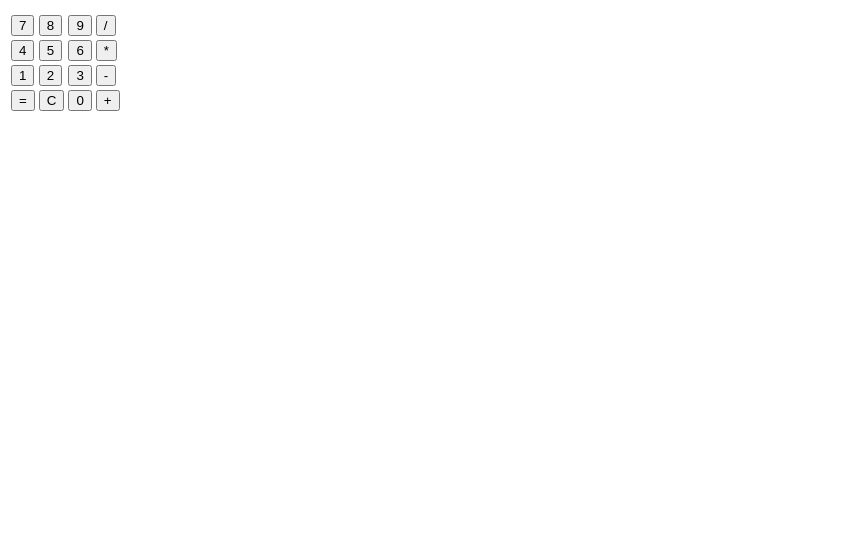
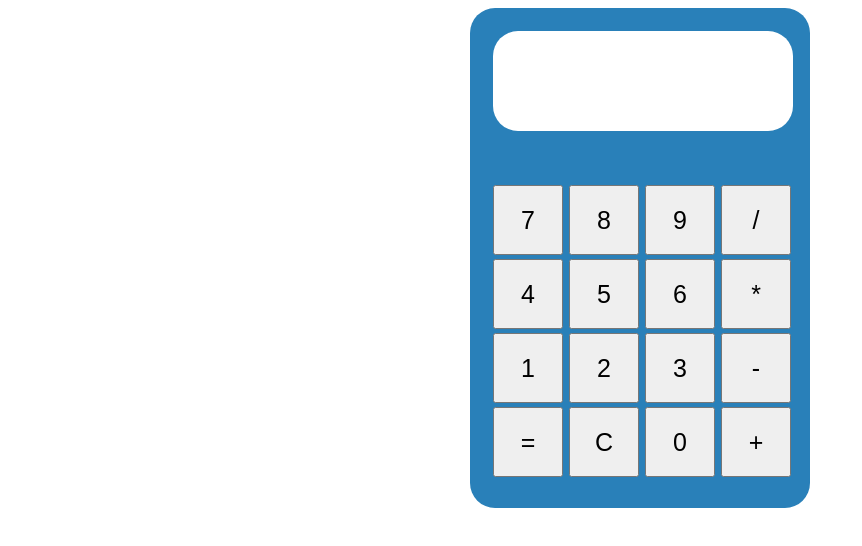
Before and after one commit to CarlosV2019/calculadora, a plain HTML site: page index.html in a window 1280 px wide. Shown: the whole page, without its empty margins (0-862 px from the left). Drawn offline with Linux system fonts and the light colour scheme.

Commit message:
estilos para front calculadora

```diff
--- /dev/null
+++ b/estilos.css
@@ -0,0 +1,34 @@
+/* Estilo para la calculadora general */
+.calculadora{
+    display: block;
+    margin:0 auto;
+    padding: 20px;
+    background-color: #2980b9;
+    width: 340px;
+    height: 500px;
+    border-radius: 25px;
+}
+
+.calculadora td button{
+    display: block;
+    width: 70px;
+    height: 70px;
+    font-size: 25px;
+    /*padding-top: 20px;
+    color: #fff;
+    text-align: center;
+    width: 25px;*/
+}
+
+#resultado{
+    display: block;
+    text-align: center;
+    font-size: 40px;
+    margin-bottom: 50px;
+    width: 300px;
+    height: 100px;
+    line-height: 100px;
+    background-color: #fff;
+    border-radius: 25px;
+    overflow: scroll;
+}
--- a/index.html
+++ b/index.html
@@ -3,7 +3,8 @@
 <head>
     <meta charset="UTF-8">
     <title>Calculadora con javascript</title>
-    <link type="text/css" href="estilo.css" rel="stylesheet">
+    <link type="text/css" href="estilos.css" rel="stylesheet">
+</head>
 <body onload="init();">
     <table class="calculadora">
         <tr>
@@ -38,5 +39,4 @@
 
 
 </body>
-</head>
 </html>
```
